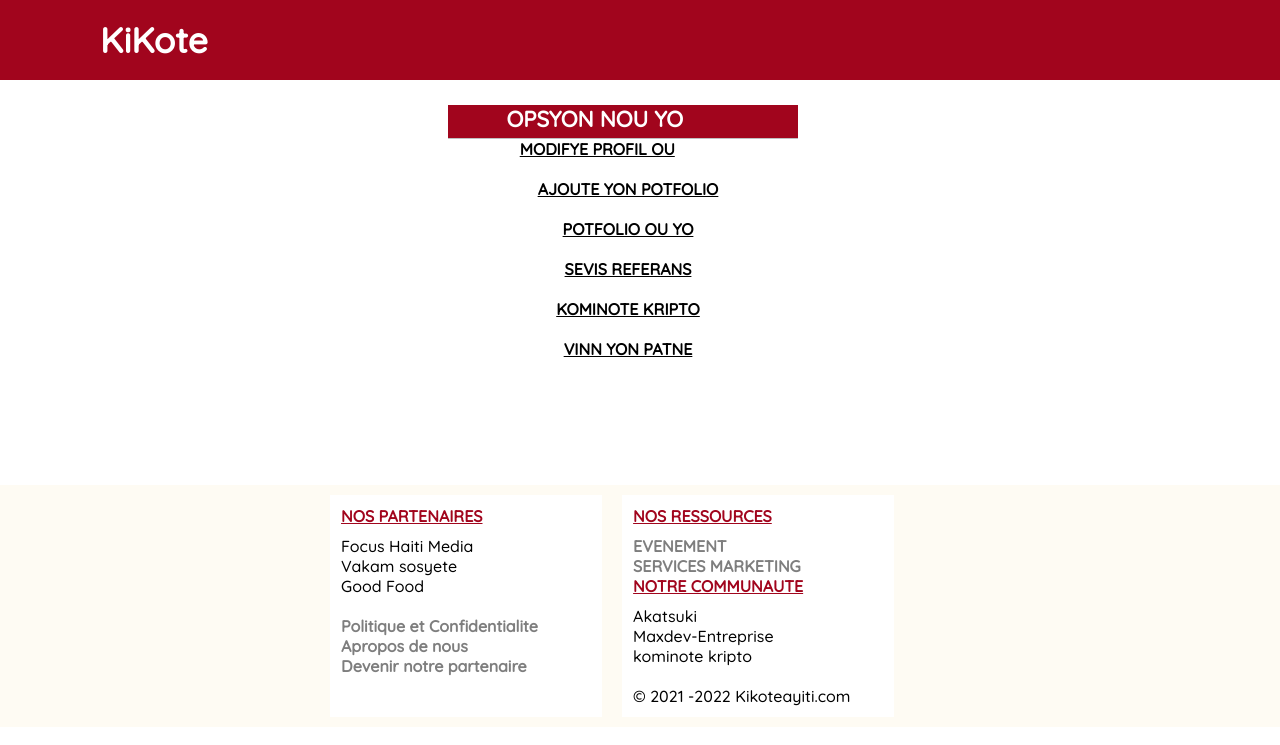
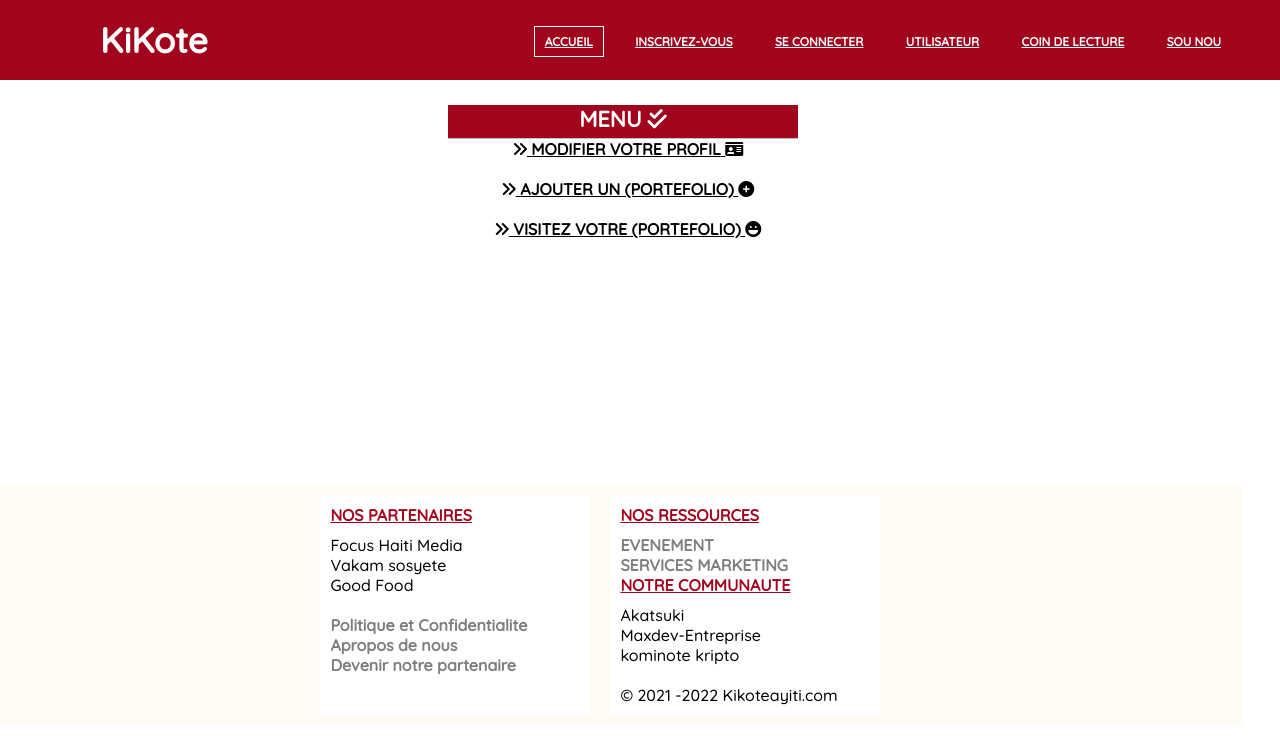
Before and after one commit to Maxdev01/testkikote, a Django app: a page that uses templates/base.html in a window 1280 px wide. Shown: the top 745 px of the page. Run offline with Django 3.2, Linux system fonts and the light colour scheme.

Commit message:
css modified

```diff
--- a/static/base-design.css
+++ b/static/base-design.css
@@ -42,10 +42,12 @@
 
 nav a {
     color: #fff;
-    font-size: 18px;
-    text-transform: uppercase;
+    font-size: 12px;
+    font-weight: bold;
     border: 1px solid transparent;
     padding: 7px 10px;
+    text-transform: uppercase;
+    text-decoration: underline;
 
 }
 
@@ -125,7 +127,7 @@
     display: flex;
     margin-top: 30px;
     background: #FEFBF3;
-    width: 100%;
+    width: 97%;
     height: auto;
 }
 
@@ -136,7 +138,7 @@
     width: 250px;
     height: auto;
     margin: 10px;
-    padding: .69rem;
+    padding: 10px;
     background: #fff;
 }
 
@@ -175,10 +177,18 @@
 
 {
     .container-infos {
-        left: 10%;
+        left: 0%;
+        width: 97%;
+        margin: 0;
     }
 
     #footer-design {
         display: block;
+        width: 80%;
+
+        background: black;
+
     }
+
+    .container-infos h4 {padding: 0;}
 }
--- a/templates/base.html
+++ b/templates/base.html
@@ -12,6 +12,7 @@
     <link href="https://fonts.googleapis.com/css2?family=Quicksand:wght@500&display=swap" rel="stylesheet">
     <link rel="stylesheet" href="https://cdnjs.cloudflare.com/ajax/libs/font-awesome/6.0.0-beta2/css/all.min.css">
     <link rel="stylesheet" href="{% static 'base-design.css' %}">
+    <link rel="icon" type="image/png" href="{% static 'KiKote-Monogramme.png' %}" />
     <link rel="stylesheet" href="{% static 'all-design1.css' %}">
     <link rel="stylesheet" href="{% static 'second-design.css' %}">
     <link rel="stylesheet" href="{% static 'design-projet.css' %}">
@@ -19,9 +20,10 @@
     <link rel="stylesheet" href="{% static 'creativecss/style.css' %}">
     <link rel="stylesheet" href="{% static 'company/companystyle.css' %}">
     <link rel="stylesheet" href="{% static 'portefolio/style.css' %}">
-    <title>Document</title>
+    <title>KikoteAyiti - {% block title %} {% endblock %}</title>
 
     <script>
+
         $(document).ready(function() {
             $("#icon").click(function(){
                 $('ul').toggleClass("show");
@@ -53,8 +55,11 @@
 
             {% else %}
             <li><a href="{% url 'dash' %}">Tableau de bord</a></li>
-            <li><a href="{% url 'logout' %}">dekonekte</a></li>
-            <li><a href="{% url 'job' %}">Bay-Travay</a></li>
+            <li><a href="{% url 'logout' %}">Se deconnecter</a></li>
+            <li><a href="{% url 'job' %}">Besion de quelqu'un</a></li>
+            <li><a href="{% url 'viewsuser' %}">Utilisateur</a></li>
+            <li><a href="{% url 'alltextes' %}">Coin de Lecture</a></li>
+
 
 
             {% endif %}
--- a/templates/dashboard.html
+++ b/templates/dashboard.html
@@ -5,14 +5,18 @@
 
 <div id="dash-design">
 
-        <h1>opsyon nou yo</h1>
+        <h1> Menu <i class="fas fa-check-double"></i></h1>
 
-                <p><a href="{% url 'changeprofil' %}">Modifye profil ou</a></p>
-                <p><a href="{% url 'projects' %}">Ajoute yon Potfolio </a></p>
-                <p><a href="{% url 'mypotfolios' %}">Potfolio ou yo</a></p>
-                <p><a href="#">Sevis referans</a></p>
-                <p><a href="#">Kominote Kripto</a></p>
-                <p><a href="#">Vinn yon patne</a></p>
+                <p> <i class="fas fa-angle-double-right"></i>  <a href="{% url 'changeprofil' %}">Modifier votre profil</a>
+                        <i class="fas fa-id-card"></i></p>
+
+                <p>  <i class="fas fa-angle-double-right"></i>  <a href="{% url 'projects' %}">Ajouter un (Portefolio)</a>
+                        <i class="fas fa-plus-circle"></i></p>
+
+
+                <p>  <i class="fas fa-angle-double-right"></i>  <a href="{% url 'mypotfolios' %}">Visitez votre (Portefolio)</a>
+                        <i class="fas fa-laugh"></i></p>
+
 
 
 </div>
--- a/templates/enskri.html
+++ b/templates/enskri.html
@@ -2,6 +2,8 @@
 {% extends 'base.html' %}
 
 {% block content %}
+
+{% block title %} S'inscrire  {% endblock %}
 
 <div class="center-signup">
     <h1>Incrivez-vous</h1>
--- a/templates/formproject.html
+++ b/templates/formproject.html
@@ -3,6 +3,7 @@
 {% block content %}
 
     <div id="formprojet">
+        <h4>Ajouter Votre Portefolio</h4>
 
         <form action="{% url 'projects' %}" method="POST" enctype="multipart/form-data">
             {% csrf_token %}
--- a/templates/konekte.html
+++ b/templates/konekte.html
@@ -1,8 +1,10 @@
 {% extends 'base.html' %}
 {% block content %}
 
+
+{% block title %} Se connecter {% endblock %}
 <div class="center-login">
-    <h1>Konekte</h1>
+    <h1>Connexion</h1>
     {% if messages %}
         {% for message in messages %}
 
--- a/templates/profil-modifye.html
+++ b/templates/profil-modifye.html
@@ -4,7 +4,7 @@
 {% block content %}
 
     <div  class="inputs-design">
-        <h2>Modifye profil </h2>
+        <h2>Modifier votre profil</h2>
 
         <form action="{% url 'changeprofil' %}" method="POST" enctype="multipart/form-data">
 
@@ -12,7 +12,7 @@
 
             {{ formprofil.as_p }}
 
-            <button type="submit" id="btn-profil">Enrejistre</button>
+            <button type="submit" id="btn-profil">Changer</button>
 
         </form>
 
```
Also changed, not shown: db.sqlite3, static/KiKote-Monogramme-1.jpg (added), static/KiKote-Monogramme.png (added).
